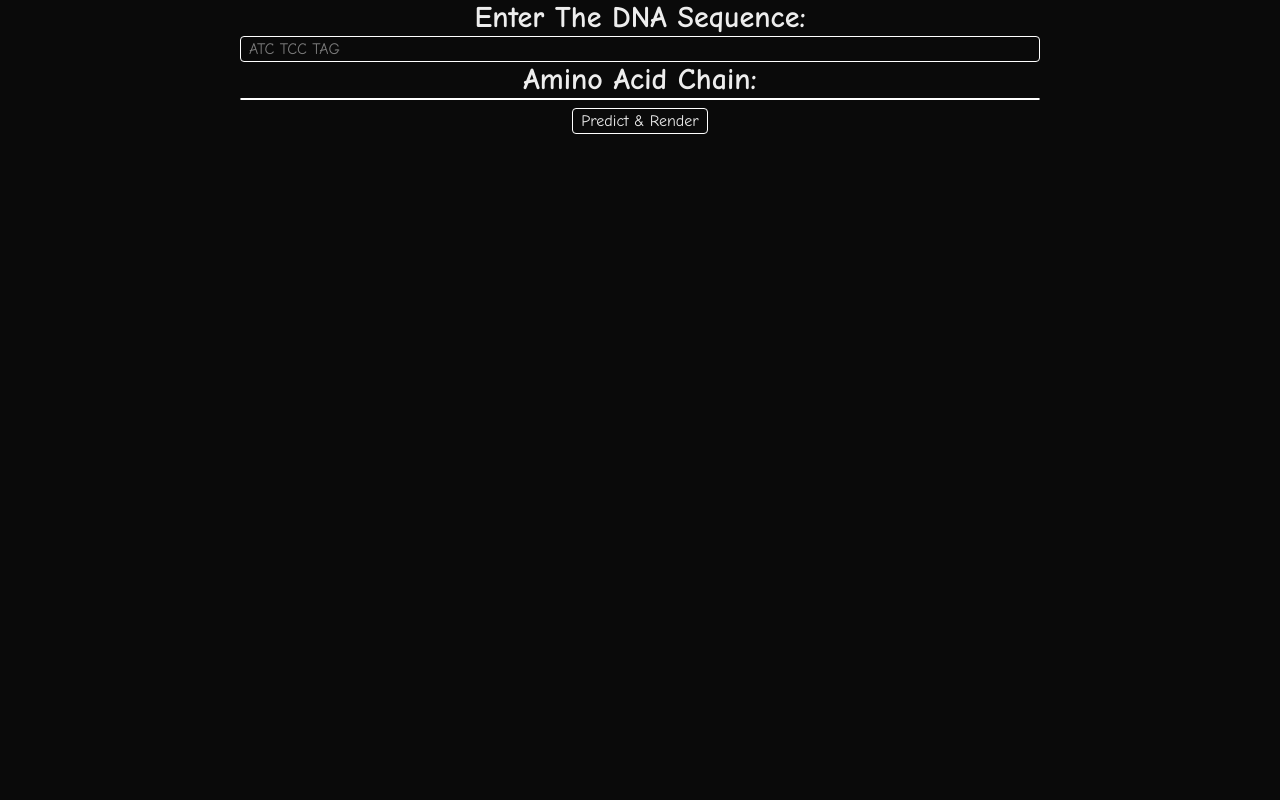
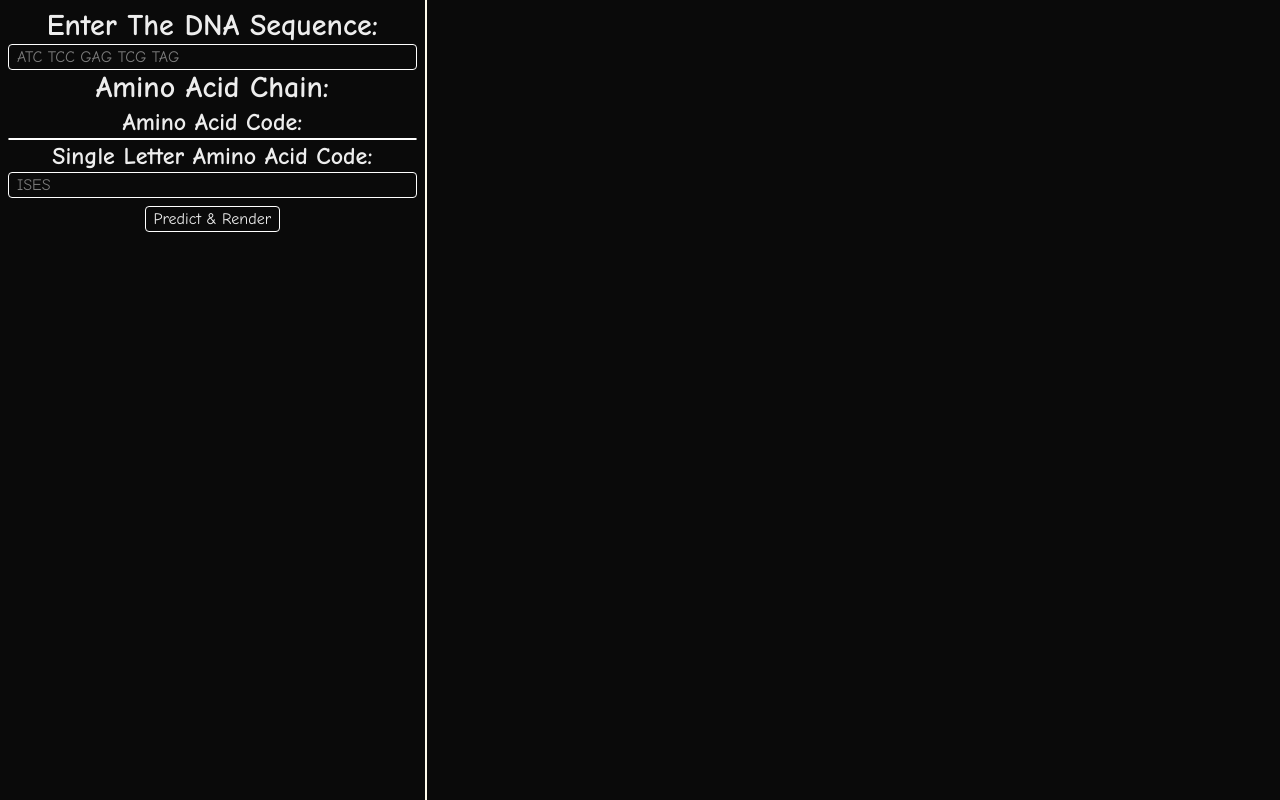
Before and after one commit to Mooshay105/genetic-fold-predictor, a Next.js app: page / in a window 1280 px wide. Built offline with nearby package versions, Linux system fonts and the light colour scheme.

Commit message:
cleanup: remove old page reference. feet: add single letter acid codes as input. feet: UI update.

```diff
--- a/app/page copy.tsx
+++ /dev/null
@@ -1,77 +0,0 @@
-"use client";
-
-import { useState, useRef } from "react";
-import Script from "next/script";
-
-declare global {
-	interface Window {
-		$3Dmol: any;
-	}
-}
-
-export default function FoldPage() {
-	const [seq, setSeq] = useState("ISES");
-	const [loading, setLoading] = useState(false);
-	const [error, setError] = useState("");
-	const viewerRef = useRef<HTMLDivElement>(null);
-
-	const handlePredict = async () => {
-		setError("");
-		setLoading(true);
-
-		try {
-			const response = await fetch("https://api.esmatlas.com/foldSequence/v1/pdb/", {
-				method: "POST",
-				headers: { "Content-Type": "text/plain" },
-				body: seq.trim(),
-			});
-
-			if (!response.ok) throw new Error("Prediction failed");
-
-			const pdbData = await response.text();
-
-			if (!viewerRef.current || !window.$3Dmol) return;
-
-			viewerRef.current.innerHTML = "";
-			const viewer = window.$3Dmol.createViewer(viewerRef.current, {
-				backgroundColor: "white",
-			});
-
-			viewer.addModel(pdbData, "pdb");
-			viewer.setStyle({}, { cartoon: { color: "spectrum" } });
-			viewer.zoomTo();
-			viewer.render();
-		} catch (err) {
-			setError("Could not predict structure. Sequence may be too short/invalid.");
-		} finally {
-			setLoading(false);
-		}
-	};
-
-	return (
-		<>
-			<Script src="https://3Dmol.org/build/3Dmol-min.js" strategy="beforeInteractive" />
-
-			<main style={{ padding: 20 }}>
-				<h1>Protein Folding Predictor</h1>
-
-				<input
-					value={seq}
-					onChange={(e) => setSeq(e.target.value)}
-					placeholder="Enter amino acid sequence"
-				/>
-
-				<button onClick={handlePredict} disabled={loading}>
-					{loading ? "Predicting..." : "Predict & Render"}
-				</button>
-
-				{error && <p style={{ color: "red" }}>{error}</p>}
-
-				<div
-					ref={viewerRef}
-					style={{ width: 600, height: 400, position: "relative", marginTop: 20 }}
-				/>
-			</main>
-		</>
-	);
-}
--- a/app/page.tsx
+++ b/app/page.tsx
@@ -7,8 +7,8 @@ import Script from "next/script";
 export default function Home() {
 	const [dna, setDNA] = useState("");
 	const [aminoAcidChain, setAminoAcidChain] = useState("");
+	const [singleLetterAminoAcidChain, setSingleLetterAminoAcidChain] = useState("");
 
-	const [seq, setSeq] = useState("ISES");
 	const [loading, setLoading] = useState(false);
 	const [error, setError] = useState("");
 	const viewerRef = useRef<HTMLDivElement>(null);
@@ -18,11 +18,11 @@ export default function Home() {
 		setLoading(true);
 
 		try {
-			console.log(seq.trim());
+			console.log(singleLetterAminoAcidChain.trim());
 			const response = await fetch("https://api.esmatlas.com/foldSequence/v1/pdb/", {
 				method: "POST",
 				headers: { "Content-Type": "text/plain" },
-				body: seq.trim(),
+				body: singleLetterAminoAcidChain.trim(),
 			});
 
 			if (!response.ok) throw new Error("Prediction failed");
@@ -63,12 +63,13 @@ export default function Home() {
 				protoAminoCodeChain = protoAminoCodeChain + aminoCode;
 			}
 		});
-		setAminoAcidChain(protoAminoAcidChain);
-		setSeq(protoAminoCodeChain);
+		setAminoAcidChain(protoAminoAcidChain.trim());
+		setSingleLetterAminoAcidChain(protoAminoCodeChain);
 	}, [dna]);
 
 	return (
 		<div className="flex flex-col text-center justify-center">
+			<div className="fixed top-0 left-0 w-1/3 h-full border-r-2 border-amber-50 p-2">
 				<Script src="https://3Dmol.org/build/3Dmol-min.js" strategy="beforeInteractive" />
 				<h1 className="text-3xl font-bold">Enter The DNA Sequence:</h1>
 				<input
@@ -76,11 +77,23 @@ export default function Home() {
 					type="text"
 					value={dna}
 					onChange={(event) => setDNA(event.target.value)}
-				placeholder="ATC TCC TAG"
-				className="border border-white w-200 mx-auto rounded px-2"
+					placeholder="ATC TCC GAG TCG TAG"
+					className="border border-white w-full mx-auto rounded px-2"
 				/>
 				<h1 className="text-3xl font-bold">Amino Acid Chain:</h1>
-			<p className="border border-white w-200 mx-auto rounded px-2">{aminoAcidChain}</p>
+				<h2 className="text-2xl font-bold">Amino Acid Code:</h2>
+				<p className="border border-white w-full mx-auto rounded px-2 text-left">
+					{aminoAcidChain}
+				</p>
+				<h2 className="text-2xl font-bold">Single Letter Amino Acid Code:</h2>
+				<input
+					id="singleLetterAminoAcidChain"
+					type="text"
+					value={singleLetterAminoAcidChain.trim()}
+					onChange={(event) => setSingleLetterAminoAcidChain(event.target.value)}
+					placeholder="ISES"
+					className="border border-white w-full mx-auto rounded px-2"
+				/>
 				<button
 					onClick={handlePredict}
 					disabled={loading}
@@ -88,14 +101,9 @@ export default function Home() {
 				>
 					{loading ? "Predicting..." : "Predict & Render"}
 				</button>
-
 				{error && <p style={{ color: "red" }}>{error}</p>}
-
-			<div
-				ref={viewerRef}
-				style={{ width: 600, height: 400, position: "relative", marginTop: 20 }}
-				className="w-150 h-100 relative mt-5 rounded-2xl mx-auto"
-			/>
+			</div>
+			<div ref={viewerRef} className="fixed right-0 top-0 w-2/3 h-full" />
 		</div>
 	);
 }
```
Lines whose indentation alone changed are shown as unchanged.
